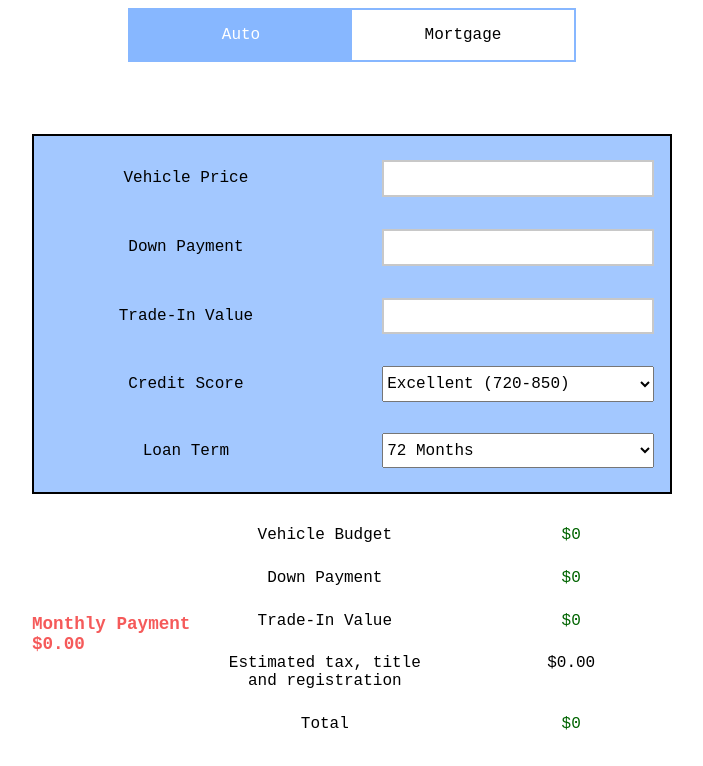
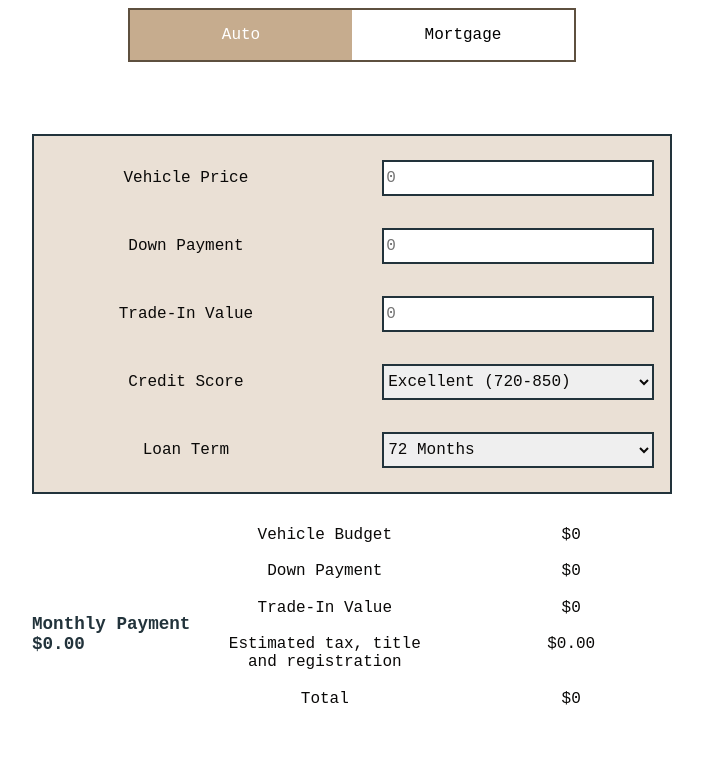
Before and after one commit to JonathanV001/Finance_App, a React (Create React App) app: page / in a window 1280 px wide. Shown: the top 766 px of the page, without its empty margins (288-991 px from the left). Built offline with nearby package versions, Linux system fonts and the light colour scheme.

Commit message:
Another design change and added constraints to input

```diff
--- a/src/AutoDetails.js
+++ b/src/AutoDetails.js
@@ -26,7 +26,6 @@ const AutoDetails = () => {
 
   /*montlhy payment effect*/
   useEffect(() => {
-
 
     let principle = parseFloat(total) - parseFloat(estimatedFees);
 
--- a/src/AutoForm.js
+++ b/src/AutoForm.js
@@ -6,16 +6,38 @@ const AutoForm = () => {
   const { setVehiclePrice,
           setDownPayment, setTradeInValue,
           setApr,setLoanTerm } = useContext(paymentContext);
+
+  const checkInputRange = (e) => {
+    if(e.target.value > 1000000){
+      e.target.value = 1000000;
+    }else if(e.target.value < 0){
+      e.target.value = "";
+    }
+
+  }
+
   return (
     <div className='form'>
       <label htmlFor='vehiclePrice'>Vehicle Price</label>
-      <input type='number' id ="vehiclePrice" onChange={(e) => setVehiclePrice(e.target.value)}/>
+      <input type='number' id ="vehiclePrice" placeholder="0" onKeyUp={(e) => checkInputRange(e)}
+      onChange={(e) => e.target.value == '' ? setVehiclePrice('0') :
+        parseFloat(e.target.value) > 1000000 ? setVehiclePrice("1000000") :
+        parseFloat(e.target.value) < 0 ? setVehiclePrice("0"):
+        setVehiclePrice(e.target.value)}/>
 
       <label htmlFor='downPayment'>Down Payment</label>
-      <input type='number' id ="downPayment" onChange={(e) => setDownPayment(e.target.value)}/>
+      <input type='number' id ="downPayment" placeholder="0" onKeyUp={(e) => checkInputRange(e)}
+      onChange={(e) => e.target.value == '' ? setDownPayment('0') :
+        parseFloat(e.target.value) > 1000000 ? setDownPayment("1000000") :
+        parseFloat(e.target.value) < 0 ? setDownPayment("0"):
+        setDownPayment(e.target.value)}/>
 
       <label htmlFor='tradeInValue'>Trade-In Value</label>
-      <input type='number' id ="tradeInValue" onChange={(e) => setTradeInValue(e.target.value)}/>
+      <input type='number' id ="tradeInValue" placeholder="0" onKeyUp={(e) => checkInputRange(e)}
+      onChange={(e) => e.target.value == '' ? setTradeInValue('0') :
+        parseFloat(e.target.value) > 1000000 ? setTradeInValue("1000000") :
+        parseFloat(e.target.value) < 0 ? setTradeInValue("0"):
+        setTradeInValue(e.target.value)}/>
 
       {/* Fix undefined bug for select */}
       <label htmlFor='creditScore'>Credit Score</label>
--- a/src/MortgageForm.js
+++ b/src/MortgageForm.js
@@ -6,20 +6,51 @@ const MortgageForm = () => {
     const {setInterest, setLoanAmount,
         setLoanTermMortgage, setDownPaymentMortgage } = useContext(paymentContext);
 
+    const checkInputRange = (e) => {
+    if(e.target.value > 1000000000){
+      e.target.value = 1000000000;
+    }else if(e.target.value < 0){
+      e.target.value = "";
+    }
+  }
+
+    const checkInputRangeInterest = (e) => {
+      if(e.target.value > 100){
+        e.target.value = 100;
+      }else if(e.target.value < 0){
+        e.target.value = "";
+      }
+    }
+
   return (
     <div className='form'>
       <label htmlFor='loanAmount'>Loan Amount</label>
-      <input type='number' id='loanAmount' onChange={(e) => (setLoanAmount(e.target.value))}/>
+      <input type='number' id='loanAmount' placeholder = '0' onKeyUp={(e) => checkInputRange(e)}
+      onChange={(e) => e.target.value == '' ? setLoanAmount('0') :
+        parseFloat(e.target.value) > 1000000000 ? setLoanAmount("1000000000") :
+        parseFloat(e.target.value) < 0 ? setLoanAmount("0"):
+        setLoanAmount(e.target.value)}/>
+
       <label htmlFor='downPayment'>Down Payment</label>
-      <input type='number' id='downPayment' onChange={(e) => (setDownPaymentMortgage(e.target.value))}/>
+      <input type='number' id='downPayment' placeholder = '0' onKeyUp={(e) => checkInputRange(e)}
+      onChange={(e) => e.target.value == '' ? setDownPaymentMortgage('0') :
+        parseFloat(e.target.value) > 1000000000 ? setDownPaymentMortgage("1000000000") :
+        parseFloat(e.target.value) < 0 ? setDownPaymentMortgage("0"):
+        setDownPaymentMortgage(e.target.value)}/>
+
       <label htmlFor='term'>Term</label>
       <select id = 'term' onChange={(e) => setLoanTermMortgage(e.target[e.target.selectedIndex].value)}>
         <option value='30'> 30-yr fixed</option>
         <option value='20'> 20-yr fixed</option>
         <option value='15'> 15-yr fixed</option>
       </select>
+
       <label htmlFor='interest'>Interest %</label>
-      <input type='number' id='interest' onChange={(e) => (setInterest(e.target.value))}/>
+      <input type='number' id='interest' placeholder='0' onKeyUp={(e) => checkInputRangeInterest(e)}
+      onChange={(e) => e.target.value == '' ? setInterest('0') :
+        parseFloat(e.target.value) > 100 ? setInterest("100") :
+        parseFloat(e.target.value) < 0 ? setInterest("0"):
+        setInterest(e.target.value)}/>
     </div>
   );
 }
--- a/src/Nav.js
+++ b/src/Nav.js
@@ -37,7 +37,7 @@ const Nav = () => {
             <Link to='/' className='linkTag'> <p className={text1}>Auto</p> </Link>
         </div>
         <div className={class2} onClick={toggle1}>
-            <Link to='/mortgage' className='linkTag'><p className={text2}>Mortgage</p></Link>
+        <Link to='/mortgage' className='linkTag'><p className={text2}>Mortgage</p></Link>
         </div>
     </div>
   );
--- a/src/index.css
+++ b/src/index.css
@@ -3,6 +3,7 @@
   margin: 0;
   font-family: 'Courier New', Courier, monospace;
   font-size: clamp(1rem, 2vh, 1.2rem);
+  color: #0A0908
 }
 
 body {
@@ -27,21 +28,30 @@ code {
   width: 100%;
   height: 50%;
   margin: 2em;
-  border: 2px solid black;
-  background-color:rgb(163, 200, 255);
+  /*border: 2px solid black;*/
+  border: 2px solid #22333B;
+  /*background-color:rgb(163, 200, 255);*/
+  background-color: #EAE0D5;
   align-items: center;
 }
 
 .form input{
   width: 100%;
   height: 70%;
-  border: 2px solid rgb(200,200,200);
+  /*border: 2px solid rgb(200,200,200);*/
+  border: 2px solid #22333B;
   justify-self: center;
+}
+
+.form input:focus{
+  background-color: #C6AC8E;
+  border: 2px solid #5E503F;
 }
 
 .form select{
   width: 100%;
   height: 70%;
+  border: 2px solid #22333B;
 }
 
 .form label{
@@ -61,6 +71,7 @@ code {
   width: 50vw;
   height: 100vh;
   max-height: 100vh;
+  min-height: 500px;
   display: flex;
   flex-direction: column;
   align-items: center;
@@ -77,16 +88,15 @@ code {
 .nav{
   width: 70%;
   height: 54px;
-  border: 2px solid rgb(135, 183, 255);
+  /*border: 2px solid rgb(135, 183, 255);*/
+border: 2px solid #5E503F;
 }
 
 .navButtonBlack{
   width: 50%;
   text-align: center;
-  background-color: rgb(135, 183, 255);
-  display: flex;
-  align-items: center;
-  justify-content: center;
+  /*background-color: rgb(135, 183, 255);*/
+  background-color: #C6AC8E;
 }
 
 .whiteText{
@@ -101,13 +111,16 @@ code {
   width: 50%;
   text-align: center;
   background-color: white;
-  display: flex;
-  align-items: center;
-  justify-content: center;
 }
 
 .linkTag{
   text-decoration: none;
+  flex-grow: 1;
+  display: block;
+  height: 100%;
+  display: flex;
+  align-items: center;
+  justify-content: center;
 }
 
 .paymentDisplay{
@@ -127,7 +140,8 @@ code {
 
 .paymentLeftDiv h1{
   font-size: clamp(1.1rem, 2vh, 2rem);
-  color: rgb(245, 90, 90);
+  /*color: rgb(245, 90, 90);*/
+  color: #22333B;
 }
 
 .paymentRightDiv{
@@ -136,6 +150,7 @@ code {
   grid-template-columns: 45% 45%;
   grid-gap:1em 10%;
   text-align: center;
+  margin-bottom: 2em
 }
 
 .paymentRightDiv p{
@@ -143,7 +158,7 @@ code {
 }
 
 .colorGreen{
-  color: rgb(0, 100, 0);
+  /*color: rgb(0, 100, 0);*/
 }
 
 @media (max-width: 800px) {
```
